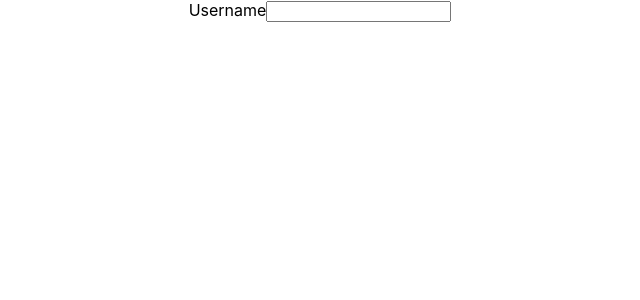
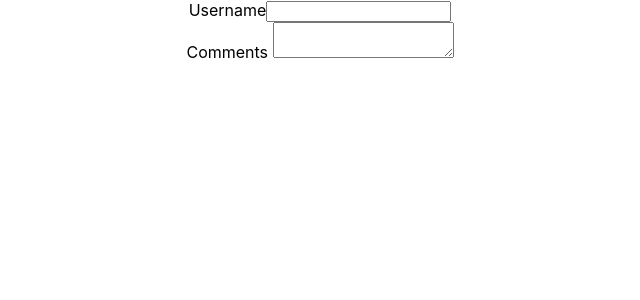
Before and after one commit to illwillgusto/hello-world, a React (Create React App) app: page / in a window 1280 px wide. Shown: the top 300 px of the page, without its empty margins (320-960 px from the left). Built offline with nearby package versions, Linux system fonts and the light colour scheme.

Commit message:
Update Form.js
comment element added to the form

```diff
--- a/src/Components/Form.js
+++ b/src/Components/Form.js
@@ -5,13 +5,20 @@ import React, { Component } from 'react'
        super(props)
 
        this.state = {
-          username: ''
+          username: '',
+          comments: ''
        }
      }
 
      handleUsernameChange = (event) => {
         this.setState({
             username: event.target.value
+        })
+     }
+
+     handleCommentChange = (event) => {
+        this.setState({
+            comments: event.target.value
         })
      }
 
@@ -23,6 +30,10 @@ import React, { Component } from 'react'
         <div>
             <label>Username</label>
             <input type='text' value={this.state.username} onChange={this.handleUsernameChange} />
+        </div>
+        <div>
+            <label>Comments</label> {/*Step 1*/}
+            <textarea value={this.state.comments} onChange={this.handleCommentChange}></textarea>
         </div>
       </form>
     )
@@ -37,3 +48,9 @@ export default Form
 // whenever there's a new change the new value is propagated to handleUsernameChange
 // which sets back the state property to the updated value
 // when the state is set the render method is called back to the new value
+
+/*
+Controlled components for a text area as well as a select tag
+1. add the element html
+2. assign the component state to the element value
+3. assign an unchanged handler that updates the state  */
```
